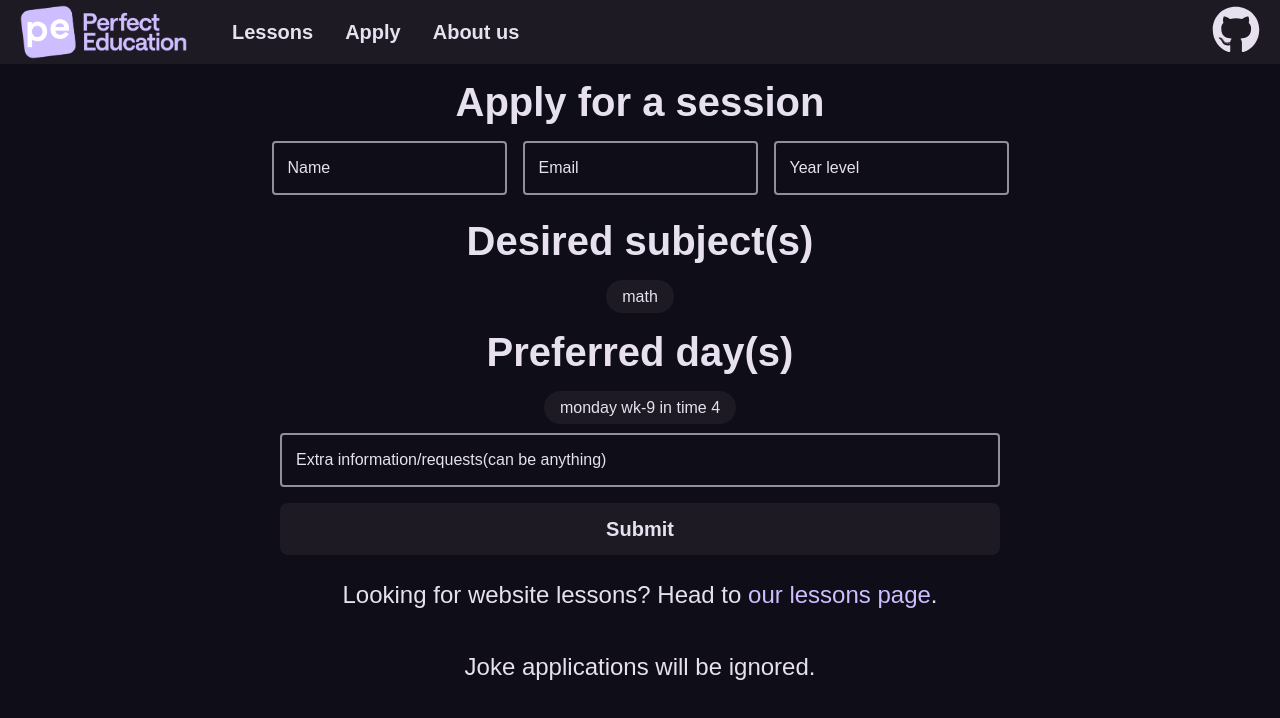
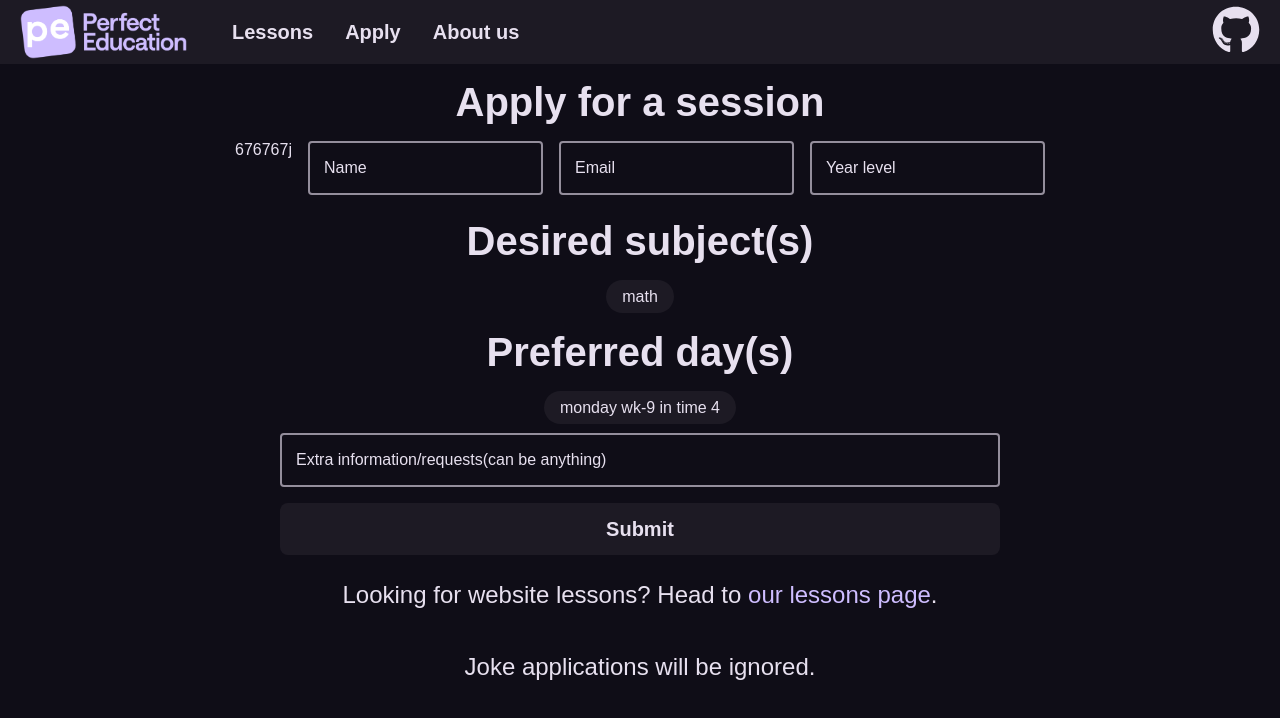
Before and after one commit to tm-coder-484/PerfectEducation, a React (Vite) app: page /apply in a window 1280 px wide. Shown: the top 718 px of the page. Built offline with nearby package versions, Linux system fonts and the light colour scheme.

Commit message:
Hopefully this fails CI

```diff
--- a/src/Apply.jsx
+++ b/src/Apply.jsx
@@ -91,7 +91,7 @@ function Apply() {
           Apply for a session
         </h1>
         <form className="apply-form" onSubmit={handleSubmit}>
-            <div className="form-row">
+            <div className="form-row">  676767j
                 <div className="textfield">
                     <input type="text" id="name" placeholder=" " value={form.name} onChange={handleChange} required/>
                     <label htmlFor="name">Name</label>
```
